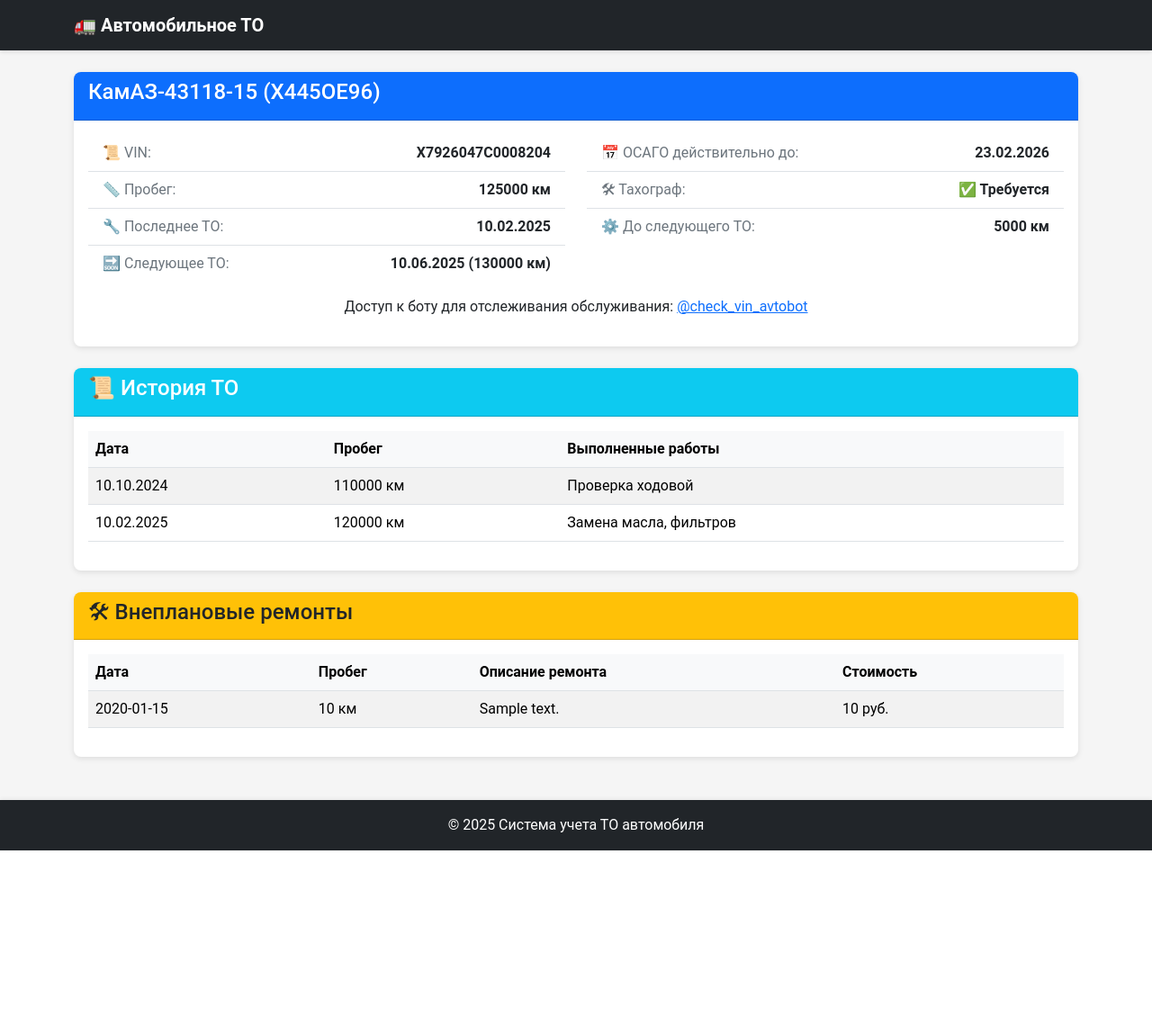
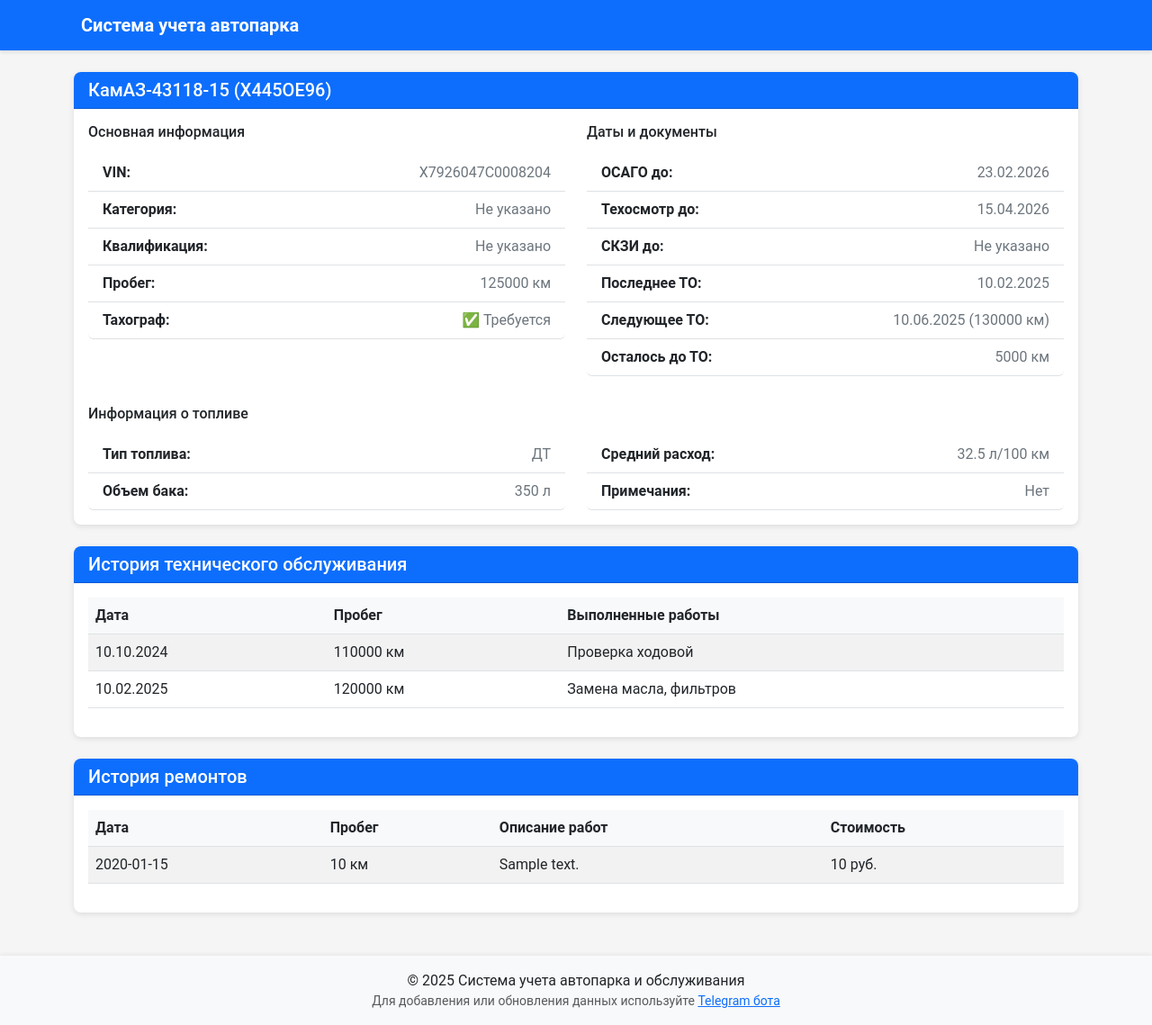
Before and after one commit to gurov86rus/chatgpt, a Flask app: page / in a window 1280 px wide. Shown: the whole page at 90% size. Before the commit the page ends 945 px from the top, so only its background shows below. Run offline with Flask 3, Linux system fonts and the light colour scheme; data comes from the database, SQL or seed files in the repository; tables that the repository leaves empty hold one stand-in row (values such as "Sample post").

Commit message:
Enhance vehicle database schema and add sample vehicle data.  Includes new fields for vehicle category, qualification, and expanded vehicle document tracking.
Replit-Commit-Author: Agent
Replit-Commit-Session-Id: ba84c504-6e33-49d8-97c2-2c83156e689e
Replit-Commit-Screenshot-Url: https://storage.googleapis.com/screenshot-production-us-central1/d933dc0e-c8d9-4501-bbd7-4bdac973738c/5f9eea57-2f6b-4cbe-a127-905d95e842f5.jpg

```diff
--- a/static/js/scripts.js
+++ b/static/js/scripts.js
@@ -93,6 +93,8 @@ function displayVehicleInfo(vehicle) {
     // Update vehicle info in the UI
     document.getElementById('vehicle-title').textContent = `${vehicle.model} (${vehicle.reg_number})`;
     document.getElementById('vin').textContent = vehicle.vin || 'Не указан';
+    document.getElementById('category').textContent = vehicle.category || 'Не указано';
+    document.getElementById('qualification').textContent = vehicle.qualification || 'Не указано';
     document.getElementById('mileage').textContent = `${vehicle.mileage} км`;
     document.getElementById('lastTo').textContent = vehicle.last_to_date || 'Не указано';
 
@@ -103,9 +105,17 @@ function displayVehicleInfo(vehicle) {
     }
     document.getElementById('nextTo').textContent = nextToText;
 
-    // Other vehicle info
+    // Vehicle documents info
     document.getElementById('osago').textContent = vehicle.osago_valid || 'Не указано';
+    document.getElementById('techInspection').textContent = vehicle.tech_inspection_valid || 'Не указано';
+    document.getElementById('skzi').textContent = vehicle.skzi_valid_date || 'Не указано';
     document.getElementById('tachograph').textContent = vehicle.tachograph_required ? '✅ Требуется' : '❌ Не требуется';
+
+    // Fuel info
+    document.getElementById('fuelType').textContent = vehicle.fuel_type || 'Не указано';
+    document.getElementById('tankCapacity').textContent = vehicle.fuel_tank_capacity ? `${vehicle.fuel_tank_capacity} л` : 'Не указано';
+    document.getElementById('avgConsumption').textContent = vehicle.avg_fuel_consumption ? `${vehicle.avg_fuel_consumption} л/100 км` : 'Не указано';
+    document.getElementById('notes').textContent = vehicle.notes || 'Нет';
 
     // Remaining km to next maintenance
     let remainingText = 'Не указано';
@@ -121,6 +131,45 @@ function displayVehicleInfo(vehicle) {
         alertDiv.innerHTML = `⚠️ <strong>Внимание!</strong> До следующего ТО осталось менее 1000 км.`;
         document.querySelector('.card-body').appendChild(alertDiv);
     }
+
+    // OSAGO alert
+    if (vehicle.osago_valid) {
+        const today = new Date();
+        const osagoDate = parseDate(vehicle.osago_valid);
+        const differenceInDays = Math.ceil((osagoDate - today) / (1000 * 60 * 60 * 24));
+
+        if (differenceInDays <= 30 && differenceInDays > 0) {
+            const alertDiv = document.createElement('div');
+            alertDiv.className = 'alert alert-warning mt-3';
+            alertDiv.innerHTML = `⚠️ <strong>Внимание!</strong> Срок действия ОСАГО истекает через ${differenceInDays} дней.`;
+            document.querySelector('.card-body').appendChild(alertDiv);
+        } else if (differenceInDays <= 0) {
+            const alertDiv = document.createElement('div');
+            alertDiv.className = 'alert alert-danger mt-3';
+            alertDiv.innerHTML = `⚠️ <strong>ВНИМАНИЕ!</strong> Срок действия ОСАГО истек!`;
+            document.querySelector('.card-body').appendChild(alertDiv);
+        }
+    }
+}
+
+// Helper function to parse date in format DD.MM.YYYY
+function parseDate(dateStr) {
+    if (!dateStr) return null;
+
+    // Check if format is DD.MM.YYYY
+    if (dateStr.indexOf('.') !== -1) {
+        const parts = dateStr.split('.');
+        if (parts.length === 3) {
+            return new Date(parts[2], parts[1] - 1, parts[0]);
+        }
+    }
+
+    // Check if format is YYYY-MM-DD
+    if (dateStr.indexOf('-') !== -1) {
+        return new Date(dateStr);
+    }
+
+    return new Date(dateStr);
 }
 
 function displayMaintenanceHistory(data) {
--- a/templates/index.html
+++ b/templates/index.html
@@ -3,67 +3,108 @@
 <head>
     <meta charset="UTF-8">
     <meta name="viewport" content="width=device-width, initial-scale=1.0">
-    <title>Система учета обслуживания автомобиля</title>
-    <link href="https://cdn.jsdelivr.net/npm/bootstrap@5.3.0-alpha1/dist/css/bootstrap.min.css" rel="stylesheet">
-    <link rel="stylesheet" href="/static/css/styles.css">
+    <title>Система учета обслуживания автомобилей</title>
+    <!-- Bootstrap CSS -->
+    <link href="https://cdn.jsdelivr.net/npm/bootstrap@5.3.0/dist/css/bootstrap.min.css" rel="stylesheet">
+    <!-- Custom CSS -->
+    <link rel="stylesheet" href="{{ url_for('static', filename='css/styles.css') }}">
 </head>
 <body>
-    <nav class="navbar navbar-expand-lg navbar-dark bg-dark">
+    <!-- Navbar -->
+    <nav class="navbar navbar-expand-lg navbar-dark bg-primary">
         <div class="container">
             <a class="navbar-brand" href="/">
-                <span class="h5">🚛</span> Автомобильное ТО
+                <i class="bi bi-truck me-2"></i>Система учета автопарка
             </a>
         </div>
     </nav>
 
+    <!-- Main Content -->
     <div class="container mt-4">
-        <div class="row">
-            <div class="col-md-12">
+        <!-- Vehicle Info Card -->
         <div class="card mb-4">
-                    <div class="card-header bg-primary text-white">
-                        <h4 id="vehicle-title">Автомобиль</h4>
+            <div class="card-header bg-primary text-white d-flex justify-content-between align-items-center">
+                <h5 class="mb-0" id="vehicle-title">Загрузка данных...</h5>
             </div>
             <div class="card-body">
                 <div class="row">
                     <div class="col-md-6">
-                                <ul class="list-group list-group-flush">
+                        <h6 class="mb-3">Основная информация</h6>
+                        <ul class="list-group mb-3">
                             <li class="list-group-item d-flex justify-content-between">
-                                        <span>📜 VIN:</span> <strong id="vin"></strong>
+                                <strong>VIN:</strong> <span id="vin">Загрузка...</span>
                             </li>
                             <li class="list-group-item d-flex justify-content-between">
-                                        <span>📏 Пробег:</span> <strong id="mileage"></strong>
+                                <strong>Категория:</strong> <span id="category">Загрузка...</span>
                             </li>
                             <li class="list-group-item d-flex justify-content-between">
-                                        <span>🔧 Последнее ТО:</span> <strong id="lastTo"></strong>
+                                <strong>Квалификация:</strong> <span id="qualification">Загрузка...</span>
                             </li>
                             <li class="list-group-item d-flex justify-content-between">
-                                        <span>🔜 Следующее ТО:</span> <strong id="nextTo"></strong>
+                                <strong>Пробег:</strong> <span id="mileage">Загрузка...</span>
+                            </li>
+                            <li class="list-group-item d-flex justify-content-between">
+                                <strong>Тахограф:</strong> <span id="tachograph">Загрузка...</span>
                             </li>
                         </ul>
                     </div>
                     <div class="col-md-6">
-                                <ul class="list-group list-group-flush">
+                        <h6 class="mb-3">Даты и документы</h6>
+                        <ul class="list-group mb-3">
                             <li class="list-group-item d-flex justify-content-between">
-                                        <span>📅 ОСАГО действительно до:</span> <strong id="osago"></strong>
+                                <strong>ОСАГО до:</strong> <span id="osago">Загрузка...</span>
                             </li>
                             <li class="list-group-item d-flex justify-content-between">
-                                        <span>🛠 Тахограф:</span> <strong id="tachograph"></strong>
+                                <strong>Техосмотр до:</strong> <span id="techInspection">Загрузка...</span>
                             </li>
                             <li class="list-group-item d-flex justify-content-between">
-                                        <span>⚙️ До следующего ТО:</span> <strong id="remainingKm"></strong>
+                                <strong>СКЗИ до:</strong> <span id="skzi">Загрузка...</span>
+                            </li>
+                            <li class="list-group-item d-flex justify-content-between">
+                                <strong>Последнее ТО:</strong> <span id="lastTo">Загрузка...</span>
+                            </li>
+                            <li class="list-group-item d-flex justify-content-between">
+                                <strong>Следующее ТО:</strong> <span id="nextTo">Загрузка...</span>
+                            </li>
+                            <li class="list-group-item d-flex justify-content-between">
+                                <strong>Осталось до ТО:</strong> <span id="remainingKm">Загрузка...</span>
                             </li>
                         </ul>
                     </div>
                 </div>
-                        <div class="text-center mt-3">
-                            <p>Доступ к боту для отслеживания обслуживания: <a href="https://t.me/check_vin_avtobot" target="_blank">@check_vin_avtobot</a></p>
+
+                <div class="mt-3">
+                    <h6 class="mb-3">Информация о топливе</h6>
+                    <div class="row">
+                        <div class="col-md-6">
+                            <ul class="list-group">
+                                <li class="list-group-item d-flex justify-content-between">
+                                    <strong>Тип топлива:</strong> <span id="fuelType">Загрузка...</span>
+                                </li>
+                                <li class="list-group-item d-flex justify-content-between">
+                                    <strong>Объем бака:</strong> <span id="tankCapacity">Загрузка...</span>
+                                </li>
+                            </ul>
+                        </div>
+                        <div class="col-md-6">
+                            <ul class="list-group">
+                                <li class="list-group-item d-flex justify-content-between">
+                                    <strong>Средний расход:</strong> <span id="avgConsumption">Загрузка...</span>
+                                </li>
+                                <li class="list-group-item d-flex justify-content-between">
+                                    <strong>Примечания:</strong> <span id="notes">Загрузка...</span>
+                                </li>
+                            </ul>
+                        </div>
+                    </div>
                 </div>
             </div>
         </div>
 
+        <!-- Maintenance History Card -->
         <div class="card mb-4">
-                    <div class="card-header bg-info text-white">
-                        <h4>📜 История ТО</h4>
+            <div class="card-header bg-primary text-white">
+                <h5 class="mb-0">История технического обслуживания</h5>
             </div>
             <div class="card-body">
                 <table class="table table-striped">
@@ -75,46 +116,51 @@
                         </tr>
                     </thead>
                     <tbody id="toHistoryTable">
-                                <!-- История ТО будет добавлена сюда через JavaScript -->
+                        <tr>
+                            <td colspan="3" class="text-center">Загрузка данных...</td>
+                        </tr>
                     </tbody>
                 </table>
             </div>
         </div>
 
+        <!-- Repairs Card -->
         <div class="card mb-4">
-                    <div class="card-header bg-warning text-dark">
-                        <h4>🛠 Внеплановые ремонты</h4>
+            <div class="card-header bg-primary text-white">
+                <h5 class="mb-0">История ремонтов</h5>
             </div>
             <div class="card-body">
+                <div id="no-repairs" class="alert alert-info d-none">Нет записей о ремонтах</div>
                 <table class="table table-striped">
                     <thead>
                         <tr>
                             <th>Дата</th>
                             <th>Пробег</th>
-                                    <th>Описание ремонта</th>
+                            <th>Описание работ</th>
                             <th>Стоимость</th>
                         </tr>
                     </thead>
                     <tbody id="repairsTable">
-                                <!-- История ремонтов будет добавлена сюда через JavaScript -->
+                        <tr>
+                            <td colspan="4" class="text-center">Загрузка данных...</td>
+                        </tr>
                     </tbody>
                 </table>
-                        <div id="no-repairs" class="alert alert-secondary text-center d-none">
-                            🔹 Нет внеплановых ремонтов.
-                        </div>
-                    </div>
-                </div>
             </div>
         </div>
     </div>
 
-    <footer class="bg-dark text-white py-3 mt-4">
+    <!-- Footer -->
+    <footer class="bg-light py-3 mt-5">
         <div class="container text-center">
-            <p class="mb-0">© 2025 Система учета ТО автомобиля</p>
+            <p class="mb-0">© 2025 Система учета автопарка и обслуживания</p>
+            <p class="text-muted small mb-0">Для добавления или обновления данных используйте <a href="https://t.me/check_vin_avtobot" target="_blank">Telegram бота</a></p>
         </div>
     </footer>
 
-    <script src="https://cdn.jsdelivr.net/npm/bootstrap@5.3.0-alpha1/dist/js/bootstrap.bundle.min.js"></script>
-    <script src="/static/js/scripts.js"></script>
+    <!-- Bootstrap JavaScript -->
+    <script src="https://cdn.jsdelivr.net/npm/bootstrap@5.3.0/dist/js/bootstrap.bundle.min.js"></script>
+    <!-- Custom JavaScript -->
+    <script src="{{ url_for('static', filename='js/scripts.js') }}"></script>
 </body>
 </html>
```
Also changed, not shown: attached_assets/Pasted-import-sqlite3-db-sqlite-conn-sqlite3-co-1741749430424.txt (added, +74 -0 lines), db_init.py (+78 -35 lines), db_operations.py (+18 -10 lines). Lines whose indentation alone changed are shown as unchanged.
